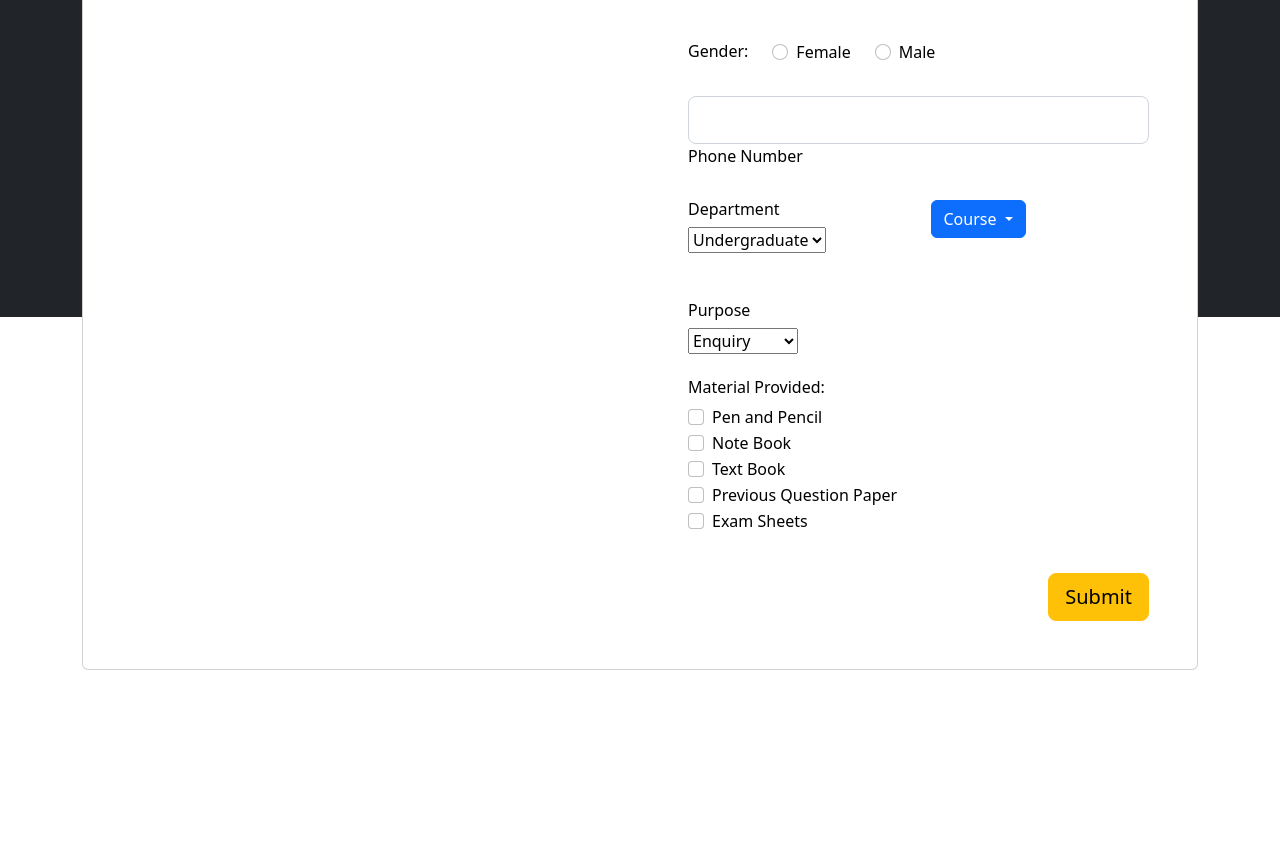
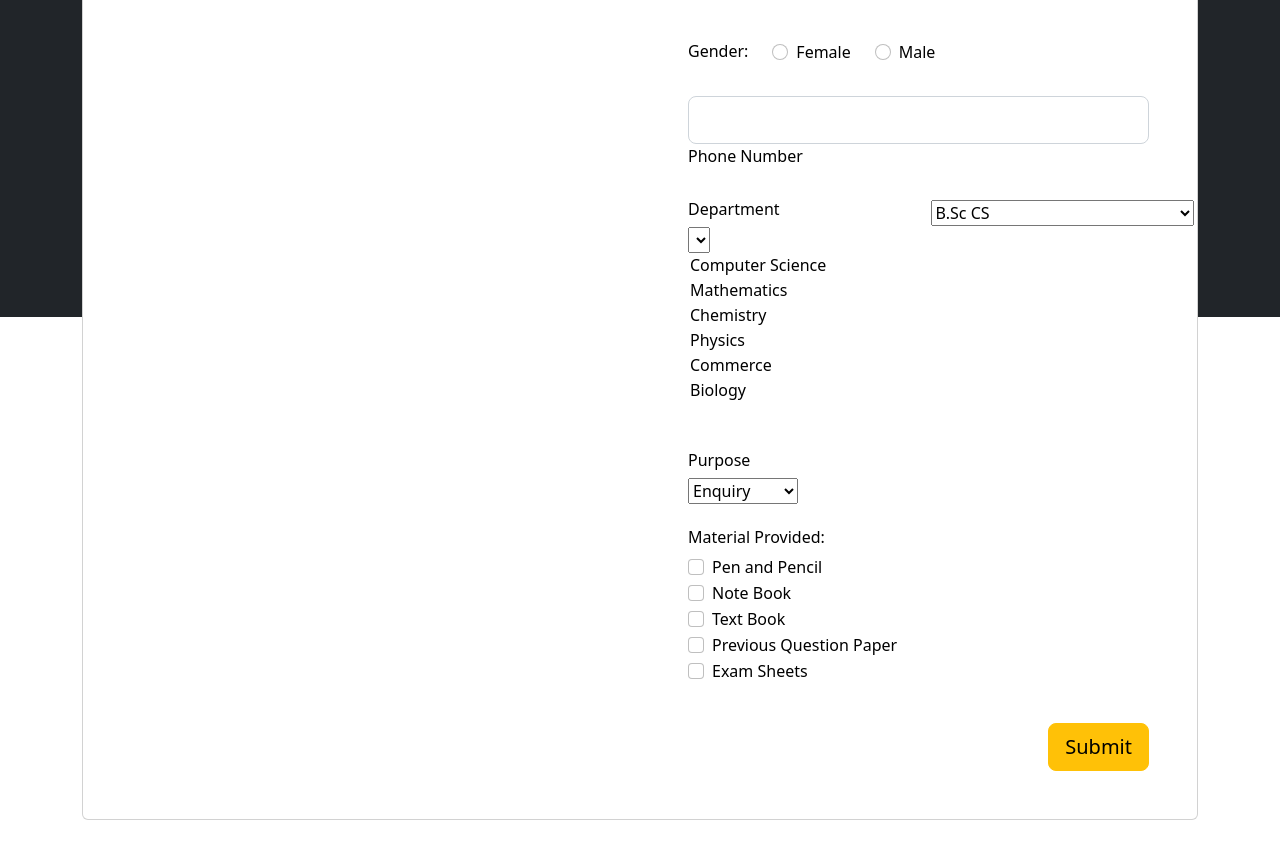
Before and after one commit to AneettaJijo/schoolstore1, a Django app: page /student_form/student in a window 1280 px wide. Shown: the part 483-1327 px from the top of the page. Before the commit the page ends 1153 px from the top, so only its background shows below. Run offline with Django 4.2, Linux system fonts and the light colour scheme; lists and menus that the app fills with data are empty; some libraries are stand-ins or nearby versions.

Commit message:
Update student.html

```diff
--- a/schoolstore1/schools/templates/student.html
+++ b/schoolstore1/schools/templates/student.html
@@ -58,13 +58,13 @@ cursor:pointer;
                 <div class="row">
                   <div class="col-md-6 mb-4">
                     <div class="form-outline">
-                      <input type="text" id="form3Example1m" class="form-control form-control-lg" name="name"/>
+                      <input type="text" id="form3Example1m" class="form-control form-control-lg" name="name" required/>
                       <label class="form-label" for="form3Example1m">Name</label>
                     </div>
                   </div>
                   <div class="col-md-6 mb-4">
                     <div class="form-outline">
-                      <input type="date" id="form3Example1n" class="form-control form-control-lg" name="date" />
+                      <input type="date" id="form3Example1n" class="form-control form-control-lg" name="date" required />
                       <label class="form-label" for="form3Example1n">DOB</label>
                     </div>
                   </div>
@@ -73,20 +73,20 @@ cursor:pointer;
                 <div class="row">
                   <div class="col-md-6 mb-4">
                     <div class="form-outline">
-                      <input type="Number" id="form3Example1m1" class="form-control form-control-lg" name="age"/>
+                      <input type="Number" id="form3Example1m1" class="form-control form-control-lg" name="age" required/>
                       <label class="form-label" for="form3Example1m1">Age</label>
                     </div>
                   </div>
                   <div class="col-md-6 mb-4">
                     <div class="form-outline">
-                      <input type="email" id="form3Example1n1" class="form-control form-control-lg" name="mailid"/>
+                      <input type="email" id="form3Example1n1" class="form-control form-control-lg" name="mailid" required />
                       <label class="form-label" for="form3Example1n1">Mail id</label>
                     </div>
                   </div>
                 </div>
 
                 <div class="form-outline mb-4">
-                  <input type="text" id="form3Example8" class="form-control form-control-lg" name="address" />
+                  <input type="text" id="form3Example8" class="form-control form-control-lg" name="address" required />
                   <label class="form-label" for="form3Example8">Address</label>
                 </div>
 
@@ -96,7 +96,7 @@ cursor:pointer;
 
                   <div class="form-check form-check-inline mb-0 me-4">
                     <input class="form-check-input" type="radio" name="gender" id="femaleGender"
-                      value="Female">
+                      value="Female" required>
                     <label class="form-check-label" for="femaleGender">Female</label>
                   </div>
 
@@ -114,7 +114,7 @@ cursor:pointer;
 
                 </div>
                 <div class="form-outline mb-4">
-                  <input type="text" id="form3Example97" class="form-control form-control-lg" name="number" />
+                  <input type="text" id="form3Example97" class="form-control form-control-lg" name="number" required />
                   <label class="form-label" for="form3Example97">Phone Number</label>
                 </div>
 
@@ -122,108 +122,62 @@ cursor:pointer;
                   <div class="col-md-6 mb-4">
                     <label><h6>Department</h6></label><br>
                     <select class="select" name="department">
-                      <option name="department" value="Undergraduate">Undergraduate </option>
-                      <option name="department" value="Post Graduate">Post Graduate</option>
+                     <select class="select" name="department" required>
+                      <option name="department" >Computer Science </option>
+                      <option name="department" >Mathematics</option>
+                      <option name="department" >Chemistry</option>
+                      <option name="department" >Physics</option>
+                      <option name="department" >Commerce</option>
+                      <option name="department" >Biology</option>
+                    </select>
                     </select>
                     </div>
                       <div class="col-md-6 mb-4">
                         <div class="dropdown" name="courses">
-                          <button class="btn btn-primary dropdown-toggle" type="button" id="dropdownMenuButton"
-                                data-bs-toggle="dropdown" aria-expanded="false" name="courses">
-                                  Course
-                         </button>
-  <ul class="dropdown-menu" aria-labelledby="dropdownMenuButton" name="courses">
-    <li><a class="dropdown-item" name="courses">Computer Science &raquo;</a>
-    <ul class="dropdown-menu dropdown-submenu">
-        <li>
-          <select class="select" name="courses">
+                         <select class="select" name="courses" required>
                       <option name="courses" class="dropdown-item"> B.Sc CS</option>
-          <option name="courses" class="dropdown-item" >M.Sc CS specialized with AI</option>
-          <option name="courses" class="dropdown-item" >M.Sc CS specialized with Data Analytics</option>
+                      <option name="courses" class="dropdown-item" >B.Sc Information Technology</option>
                        <option name="courses" class="dropdown-item" >BCA</option>
-          <option name="courses" class="dropdown-item" >MCA</option>
-          <option name="courses" class="dropdown-item" >B.Sc Information Technology</option>
-          </select>
-        </li>
-    </ul>
-    </li>
-    <li>
-      <a class="dropdown-item" name="courses">Mathematics &raquo;</a>
-      <ul class="dropdown-menu dropdown-submenu">
-        <li>
-          <select class="select" name="courses">
                       <option name="courses" class="dropdown-item">B.A Mathematics</option>
                       <option name="courses" class="dropdown-item">B.Sc Mathematics</option>
-          <option name="courses" class="dropdown-item">M.Sc Applied Mathematics & Informatics</option>
+                      <option name="courses" class="dropdown-item" >B.Sc Maths and Computation</option>
+                      <option name="courses" class="dropdown-item" >B.Sc Chemistry</option>
+                      <option name="courses" class="dropdown-item" >B.Sc Physics</option>
+                      <option name="courses" class="dropdown-item" >B.Sc Applied Physics</option>
+                      <option name="courses" class="dropdown-item" >BCom</option>
+                      <option name="courses" class="dropdown-item" >BCom Finance & Accountancy</option>
+                      <option name="courses" class="dropdown-item" >BBA</option>
+                      <option name="courses" class="dropdown-item" >B.Sc Botany</option>
+                      <option name="courses" class="dropdown-item" >B.Sc Botany(Hons)</option>
+                       <option name="courses" class="dropdown-item" >B.Sc Biotechnology</option>
+                       <option name="courses" class="dropdown-item" >B.Sc Zoology</option>
+                      <option name="courses" class="dropdown-item" >M.Sc CS specialized with AI</option>
+                      <option name="courses" class="dropdown-item" >M.Sc Data Science</option>
+                       <option name="courses" class="dropdown-item" >MCA</option>
+                      <option name="courses" class="dropdown-item">M.Sc Mathematical Finance</option>
                       <option name="courses" class="dropdown-item" >M.Sc Mathematics & Computing</option>
-          <option name="courses" class="dropdown-item" >B.Sc Mathematics(Computer Application)</option>
-          </select>
-        </li>
-      </ul>
-    </li>
-    <li>
-      <a  class="dropdown-item" name="courses">Chemistry &raquo;</a>
-      <ul class="dropdown-menu dropdown-submenu">
-        <li>
-          <select class="select" name="courses">
-          <option name="courses" class="dropdown-item" >B.Sc Chemistry</option>
                       <option name="courses" class="dropdown-item" >M.Sc Drug Chemistry</option>
                       <option name="courses" class="dropdown-item" >M.Sc Analytical Chemistry</option>
                       <option name="courses" class="dropdown-item" >M.Sc Chemistry</option>
                       <option name="courses" class="dropdown-item" >M.Sc Chemistry(Hons)</option>
-          </select>
-        </li>
-      </ul>
-    </li>
-    <li>
-      <a class="dropdown-item" name="courses">Physics &raquo;</a>
-      <ul class="dropdown-menu dropdown-submenu">
-        <li>
-          <select class="select" name="courses">
-          <option name="courses" class="dropdown-item" >B.Sc Physics</option>
-          <option name="courses" class="dropdown-item" >B.Sc Applied Physics</option>
                       <option name="courses" class="dropdown-item" >M.Sc Biophysics</option>
                       <option name="courses" class="dropdown-item" >M.Sc Physics</option>
                       <option name="courses" class="dropdown-item" >M.Sc Geophysics</option>
-          </select>
-        </li>
-      </ul>
-    </li>
-    <li>
-      <a class="dropdown-item" name="courses">Commerce &raquo;</a>
-      <ul class="dropdown-menu dropdown-submenu">
-        <li>
-          <select class="select" name="courses">
-          <option name="courses" class="dropdown-item" >BCom</option>
-          <option name="courses" class="dropdown-item" >BCom Finance & Accountancy</option>
-          <option name="courses" class="dropdown-item" >BBA</option>
                       <option name="courses" class="dropdown-item" >MCom </option>
                       <option name="courses" class="dropdown-item" >MBA</option>
+                        <option name="courses" class="dropdown-item" >M.Sc Botany</option>
+                       <option name="courses" class="dropdown-item" >M.Sc Plant Breeding</option>
+                       <option name="courses" class="dropdown-item" >M.Sc Plant Science</option>
+                       <option name="courses" class="dropdown-item" >M.Sc Zoology</option>
+                       <option name="courses" class="dropdown-item" >M.Sc Entomology</option>
                     </select>
-        </li>
-      </ul>
-    </li>
-    <li>
-      <a class="dropdown-item" name="courses">Biology &raquo;</a>
-      <ul class="dropdown-menu dropdown-submenu">
-        <li>
-          <select class="select" name="courses">
-          <option name="courses" class="dropdown-item" >B.Sc Biology</option>
-          <option name="courses" class="dropdown-item" >B.Sc Biotechnology</option>
-          <option name="courses" class="dropdown-item" >M.Sc Applied Biology</option>
-          <option name="courses" class="dropdown-item" >M.Sc Environmental Science</option>
-          <option name="courses" class="dropdown-item" >M.Sc Microbiology</option>
-          </select>
-        </li>
-      </ul>
-    </li>
-  </ul>
+
 </div>
   </div>
       </div>          <br>
                 <div class="form-outline mb-4">
                  <label><h6>Purpose</h6></label><br>
-                    <select class="select" name="purpose">
+                    <select class="select" name="purpose" required>
                       <option name="purpose" value="Enquiry">Enquiry</option>
                       <option name="purpose" value="Place Order">Place Order</option>
                       <option name="purpose"  value="Return">Return</option>
```
Lines whose indentation alone changed are shown as unchanged.
